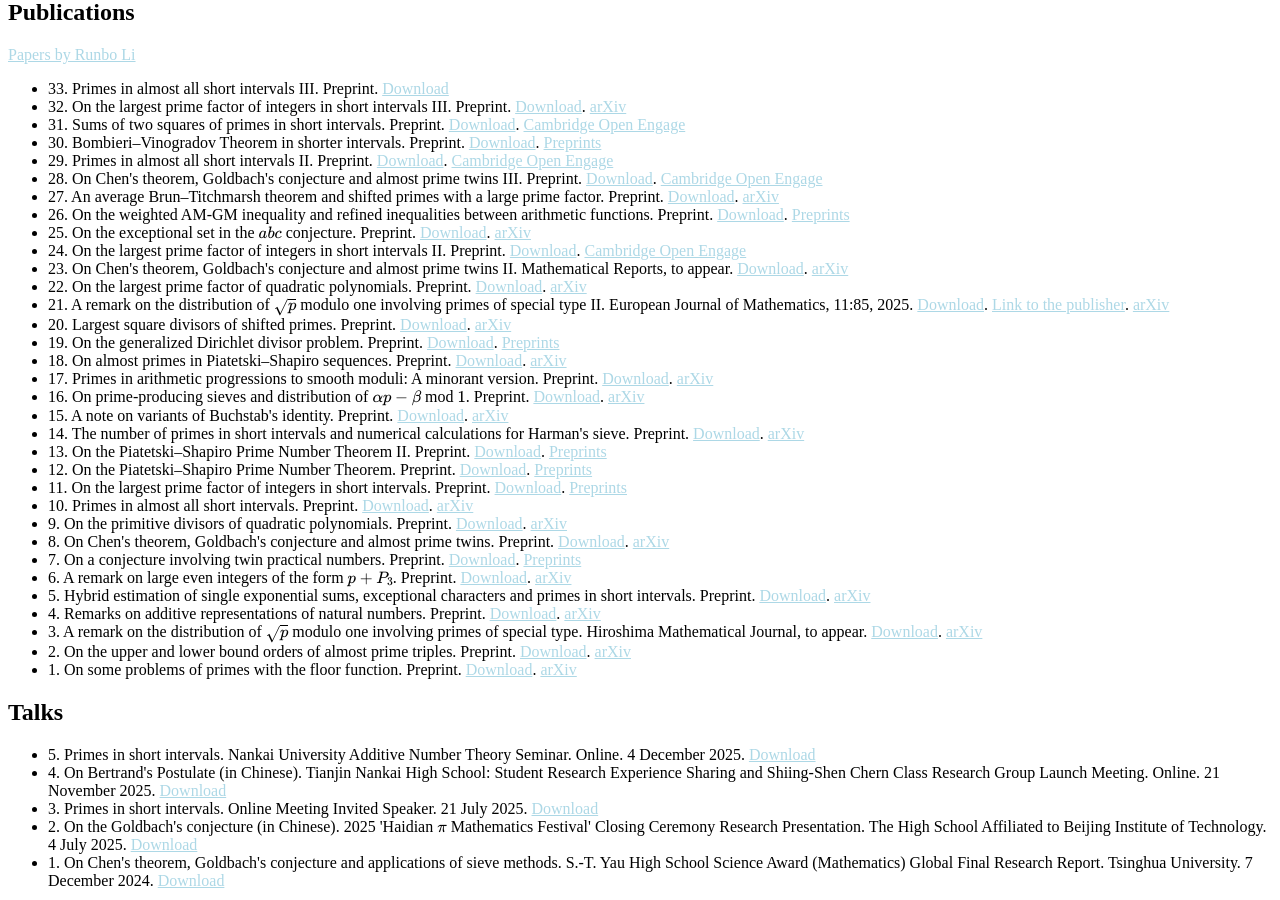
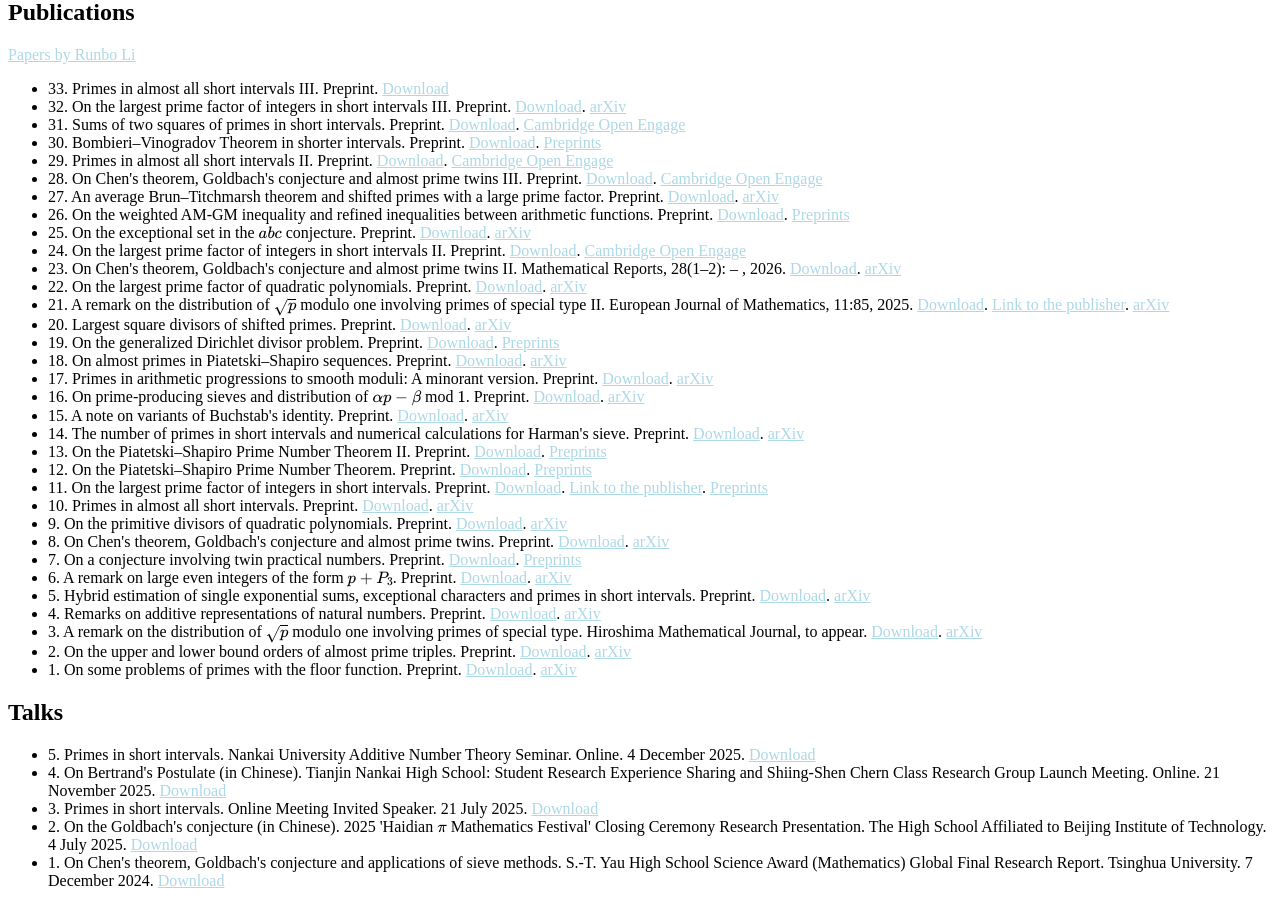
Before and after one commit to CareyRunboLi/CareyRunboLi.github.io, a Jekyll site: the page built from index.md, in a window 1280 px wide and 900 px high, scrolled down 1715 px. Built offline with Jekyll 4.4.1, drawn with Linux system fonts in a browser that asks for light colours; some web fonts are replaced; formulas are drawn with MathJax 3; a style sheet for code colours, icons or effects is not loaded; our own code applies the rules of GitHub Pages for plain Markdown files.

Commit message:
Update preprints.md

```diff
--- a/_includes/preprints.md
+++ b/_includes/preprints.md
@@ -19,7 +19,7 @@
   <li>26. On the weighted AM-GM inequality and refined inequalities between arithmetic functions. Preprint. <a href="https://runbolicarey.com/assets/downloads/On_the_weighted_AM__GM_inequality_and_refined_inequalities_between_arithmetic_functions.pdf"><span>Download</span></a>. <a href="https://www.preprints.org/manuscript/202511.0246/v1"><span>Preprints</span></a></li>
   <li>25. On the exceptional set in the $abc$ conjecture. Preprint. <a href="https://runbolicarey.com/assets/downloads/On_the_exceptional_set_in_the_abc_conjecture.pdf"><span>Download</span></a>. <a href="https://arxiv.org/abs/2507.02885v1"><span>arXiv</span></a></li>
   <li>24. On the largest prime factor of integers in short intervals II. Preprint. <a href="https://runbolicarey.com/assets/downloads/On_the_largest_prime_factor_of_integers_in_short_intervals_II.pdf"><span>Download</span></a>. <a href="https://doi.org/10.33774/coe-2025-xnbjq-v2"><span>Cambridge Open Engage</span></a></li>
-  <li>23. On Chen's theorem, Goldbach's conjecture and almost prime twins II. Mathematical Reports, to appear. <a href="https://runbolicarey.com/assets/downloads/On_Chen_s_theorem__Goldbach_s_conjecture_and_almost_prime_twins_II.pdf"><span>Download</span></a>. <a href="https://arxiv.org/abs/2405.05727v4"><span>arXiv</span></a></li>
+  <li>23. On Chen's theorem, Goldbach's conjecture and almost prime twins II. Mathematical Reports, 28(1–2): – , 2026. <a href="https://runbolicarey.com/assets/downloads/On_Chen_s_theorem__Goldbach_s_conjecture_and_almost_prime_twins_II.pdf"><span>Download</span></a>. <a href="https://arxiv.org/abs/2405.05727v4"><span>arXiv</span></a></li>
   <li>22. On the largest prime factor of quadratic polynomials. Preprint. <a href="https://runbolicarey.com/assets/downloads/On_the_largest_prime_factor_of_quadratic_polynomials.pdf"><span>Download</span></a>. <a href="https://arxiv.org/abs/2406.07575v2"><span>arXiv</span></a></li>
   <li>21. A remark on the distribution of $\sqrt{p}$ modulo one involving primes of special type II. European Journal of Mathematics, 11:85, 2025. <a href="https://runbolicarey.com/assets/downloads/A_remark_on_the_distribution_of__p_modulo_one_involving_primes_of_special_type_II.pdf"><span>Download</span></a>. <a href="https://doi.org/10.1007/s40879-025-00877-y"><span>Link to the publisher</span></a>. <a href="https://arxiv.org/abs/2401.01351v3"><span>arXiv</span></a></li>
   <li>20. Largest square divisors of shifted primes. Preprint. <a href="https://runbolicarey.com/assets/downloads/Largest_square_divisors_of_shifted_primes.pdf"><span>Download</span></a>. <a href="https://arxiv.org/abs/2505.23779v2"><span>arXiv</span></a></li>
@@ -31,7 +31,7 @@
   <li>14. The number of primes in short intervals and numerical calculations for Harman's sieve. Preprint. <a href="https://runbolicarey.com/assets/downloads/The_number_of_primes_in_short_intervals_and_numerical_calculations_for_Harman_s_sieve.pdf"><span>Download</span></a>. <a href="https://arxiv.org/abs/2308.04458v8"><span>arXiv</span></a></li>
   <li>13. On the Piatetski–Shapiro Prime Number Theorem II. Preprint. <a href="https://runbolicarey.com/assets/downloads/On_the_Piatetski_Shapiro_prime_number_theorem_II.pdf"><span>Download</span></a>. <a href="https://www.preprints.org/manuscript/202504.1165/v2"><span>Preprints</span></a></li>
   <li>12. On the Piatetski–Shapiro Prime Number Theorem. Preprint. <a href="https://runbolicarey.com/assets/downloads/On_the_Piatetski_Shapiro_prime_number_theorem.pdf"><span>Download</span></a>. <a href="https://www.preprints.org/manuscript/202504.1190/v1"><span>Preprints</span></a></li>
-  <li>11. On the largest prime factor of integers in short intervals. Preprint. <a href="https://runbolicarey.com/assets/downloads/On_the_largest_prime_factor_of_integers_in_short_intervals.pdf"><span>Download</span></a>. <a href="https://www.preprints.org/manuscript/202504.1212/v2"><span>Preprints</span></a></li>
+  <li>11. On the largest prime factor of integers in short intervals. Preprint. <a href="https://runbolicarey.com/assets/downloads/On_the_largest_prime_factor_of_integers_in_short_intervals.pdf"><span>Download</span></a>. <a href="https://doi.org/10.4310/CJJS.260205233711"><span>Link to the publisher</span></a>. <a href="https://www.preprints.org/manuscript/202504.1212/v2"><span>Preprints</span></a></li>
   <li>10. Primes in almost all short intervals. Preprint. <a href="https://runbolicarey.com/assets/downloads/Primes_in_almost_all_short_intervals.pdf"><span>Download</span></a>. <a href="https://arxiv.org/abs/2407.05651v6"><span>arXiv</span></a></li>
   <li>9. On the primitive divisors of quadratic polynomials. Preprint. <a href="https://runbolicarey.com/assets/downloads/On_the_primitive_divisors_of_quadratic_polynomials.pdf"><span>Download</span></a>. <a href="https://arxiv.org/abs/2406.07575v1"><span>arXiv</span></a></li>
   <li>8. On Chen's theorem, Goldbach's conjecture and almost prime twins. Preprint. <a href="https://runbolicarey.com/assets/downloads/On_Chen_s_theorem__Goldbach_s_conjecture_and_almost_prime_twins.pdf"><span>Download</span></a>. <a href="https://arxiv.org/abs/2405.05727v3"><span>arXiv</span></a></li>
```
